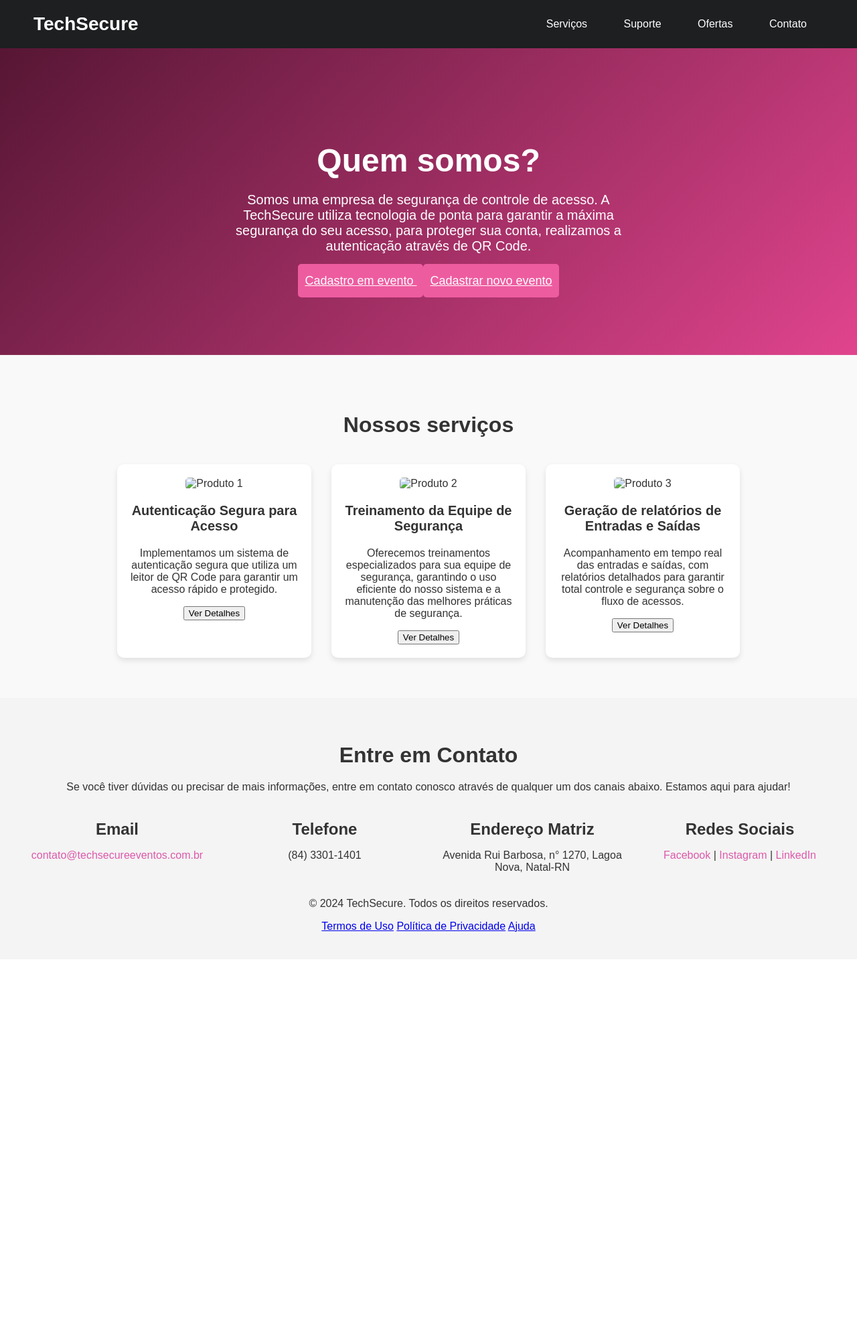
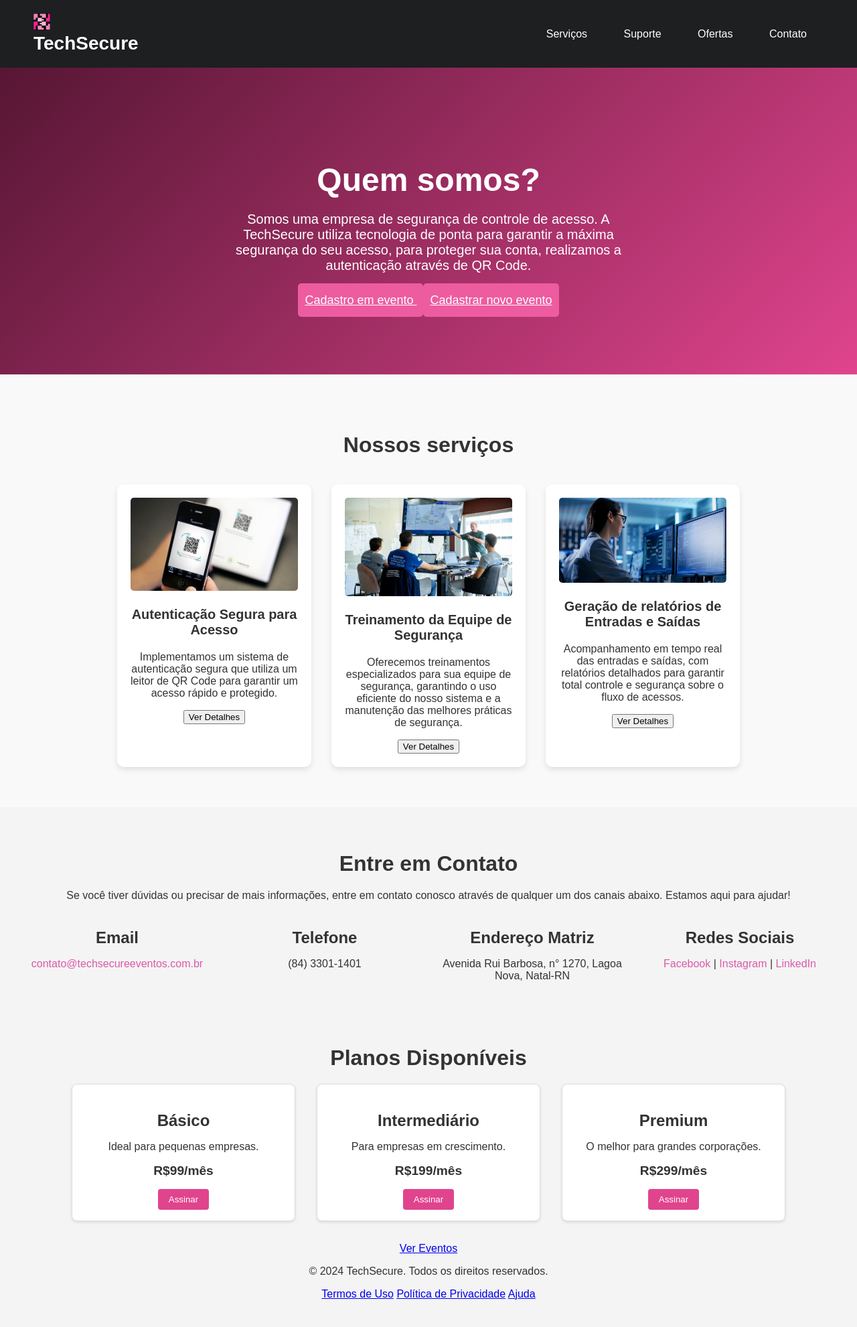
Before and after one commit to claralinhares/projeto_integrador, a Django app: page / in a window 1280 px wide. Shown: the whole page at 67% size. Before the commit the page ends 1391 px from the top, so only its background shows below. Run offline with Django 5.2, Linux system fonts and the light colour scheme.

Commit message:
inserção de imagens e criação  de html

```diff
--- a/projeto/projetointegrador/forms/templates/index.html
+++ b/projeto/projetointegrador/forms/templates/index.html
@@ -1,3 +1,4 @@
+{% load static %}
 <!DOCTYPE html>
 <html lang="pt-br">
   <head>
@@ -12,7 +13,7 @@
     <meta http-equiv="X-Frame-Options" content="DENY" />
     <meta http-equiv="Referrer-Policy" content="no-referrer" />
     <title>Bem-vindo a TechSecure</title>
-    <link rel="stylesheet" href="/static/estilo.css"/>
+    <link rel="stylesheet" href="{% static 'estilo.css' %}"/>
   </head>
 
   <body>
@@ -20,6 +21,7 @@
     <header>
       <nav class="navbar">
         <div class="logo">
+          <img src="{% static  'img/logo 2.png' %}" alt="Logo TechSecure" class="logo">
           <a href="#">TechSecure</a>
         </div>
         <div class="menu">
@@ -45,29 +47,29 @@
         <a href="/forms" class="cta-button" onclick="scrollToForm()">
           Cadastro em evento
         </a>
-        <a href="#" class="cta-button">Cadastrar novo evento</a>
+        <a href="create_event" class="cta-button">Cadastrar novo evento</a>
       </div>
     </section>
     <section class="products" id="nossos-servicos">
       <h2>Nossos serviços</h2>
       <div class="product-cards">
         <div class="product-card">
-          <img src="https://via.placeholder.com/300" alt="Produto 1" />
+          <img src="{% static  'img/card1.jpg' %}" alt="Produto 1" />
           <h3>Autenticação Segura para Acesso</h3>
           <p> Implementamos um sistema de autenticação segura que utiliza um leitor de QR Code para garantir um acesso rápido e protegido.</p>
-          <button>Ver Detalhes</button>
+          <button onclick="scrollToPlans()">Ver Detalhes</button>
         </div>
         <div class="product-card">
-          <img src="https://via.placeholder.com/300" alt="Produto 2" />
+          <img src="{% static  'img/card2.jpg' %}" alt="Produto 2" />
           <h3>Treinamento da Equipe de Segurança</h3>
           <p>Oferecemos treinamentos especializados para sua equipe de segurança, garantindo o uso eficiente do nosso sistema e a manutenção das melhores práticas de segurança.</p>
-          <button>Ver Detalhes</button>
+          <button onclick="scrollToPlans()">Ver Detalhes</button>
         </div>
         <div class="product-card">
-          <img src="https://via.placeholder.com/300" alt="Produto 3" />
+          <img src="{% static  'img/card3.jpg' %}" alt="Produto 3" />
           <h3> Geração de relatórios de Entradas e Saídas</h3>
           <p> Acompanhamento em tempo real das entradas e saídas, com relatórios detalhados para garantir total controle e segurança sobre o fluxo de acessos.</p>
-          <button>Ver Detalhes</button>
+          <button >Ver Detalhes</button>
         </div>
       </div>
     </section>
@@ -102,8 +104,32 @@
           </p>
         </div>
       </div>
+      <section class="pricing" id="planos">
+        <h2>Planos Disponíveis</h2>
+        <div class="pricing-cards">
+          <div class="pricing-card">
+            <h3>Básico</h3>
+            <p>Ideal para pequenas empresas.</p>
+            <p class="price">R$99/mês</p>
+            <button>Assinar</button>
+          </div>
+          <div class="pricing-card">
+            <h3>Intermediário</h3>
+            <p>Para empresas em crescimento.</p>
+            <p class="price">R$199/mês</p>
+            <button>Assinar</button>
+          </div>
+          <div class="pricing-card">
+            <h3>Premium</h3>
+            <p>O melhor para grandes corporações.</p>
+            <p class="price">R$299/mês</p>
+            <button>Assinar</button>
+          </div>
+        </div>
+      </section>
+      <a href="list_events.html">Ver Eventos</a>
 
-    <!-- Rodapé -->
+      <!-- Rodapé -->
     <footer>
       <p>&copy; 2024 TechSecure. Todos os direitos reservados.</p>
       <div>
--- a/projeto/projetointegrador/forms/urls.py
+++ b/projeto/projetointegrador/forms/urls.py
@@ -7,4 +7,7 @@
 urlpatterns = [
     path("", views.forms, name="forms"),
     path("forms/", views.cadastro, name="cadastro"),
+    path("create_event/", views.create_event, name="create_event"),
+    path("scanner/<int:event_id>/", views.scanner_for_event, name="scanner_for_event"),
+    path('list_events/', views.list_events, name='list_events'),
 ]
--- a/projeto/projetointegrador/forms/views.py
+++ b/projeto/projetointegrador/forms/views.py
@@ -2,8 +2,13 @@
 from django.template import loader
 import qrcode
 import base64
-from django.shortcuts import get_object_or_404, render
+from django.shortcuts import get_object_or_404, redirect, render
 from io import BytesIO
+from .models import Event, Participant
+from django.http import JsonResponse
+import json
+from django.contrib import messages
+
 
 def index(request):
     template = loader.get_template("index.html")
@@ -21,4 +26,54 @@
     img.save(buffered, format="PNG")
     qr_img_bytes = base64.b64encode(buffered.getvalue()).decode("ascii")
     template = loader.get_template("formulario.html")
+
     return HttpResponse(template.render({"qrcode": qr_img_bytes}, request))
+
+
+
+def create_event(request):
+    if request.method == "POST":
+        name = request.POST.get("name")
+        description = request.POST.get("description")
+        date = request.POST.get("date")
+        location = request.POST.get("location")
+
+        try:
+            Event.objects.create(name=name, description=description, date=date, location=location)
+            messages.success(request, "Evento cadastrado com sucesso!")
+        except Exception as e:
+            messages.error(request, f"Erro ao cadastrar evento: {e}")
+
+        return redirect ("create_event")
+
+    return render(request, "create_event.html")
+
+def list_events(request):
+    eventos = Event.objects.all()  # Ou outra lógica para filtrar eventos
+    return render(request, 'list_events.html', {'eventos': eventos})
+
+def scanner_for_event(request, event_id):
+    event = get_object_or_404(Event, id=event_id)
+
+    if request.method == "POST":
+        try:
+            body = json.loads(request.body)
+            qr_data = body.get("qr_data")
+
+            # Verifica se o participante existe
+            participant = Participant.objects.get(qr_code_data=qr_data, event=event)
+            if participant.is_present:
+                return JsonResponse({"status": "error", "message": "Presença já registrada!"})
+
+            # Marca o participante como presente
+            participant.is_present = True
+            participant.save()
+            return JsonResponse({"status": "success", "message": "Presença registrada com sucesso!"})
+
+        except Participant.DoesNotExist:
+            return JsonResponse({"status": "error", "message": "QR Code inválido ou participante não encontrado!"})
+
+        except json.JSONDecodeError:
+            return JsonResponse({"status": "error", "message": "Dados inválidos enviados no corpo da solicitação!"})
+
+    return render(request, "scanner.html", {"event": event})
--- a/projeto/projetointegrador/projetointegrador/settings.py
+++ b/projeto/projetointegrador/projetointegrador/settings.py
@@ -10,6 +10,7 @@
 https://docs.djangoproject.com/en/5.1/ref/settings/
 """
 
+import os
 from pathlib import Path
 
 # Build paths inside the project like this: BASE_DIR / 'subdir'.
@@ -119,6 +120,10 @@
 # https://docs.djangoproject.com/en/5.1/howto/static-files/
 
 STATIC_URL = 'static/'
+STATICFILES_DIRS = [
+    os.path.join(BASE_DIR, "static"),
+]
+STATIC_ROOT = os.path.join(BASE_DIR, "staticfiles")
 
 # Default primary key field type
 # https://docs.djangoproject.com/en/5.1/ref/settings/#default-auto-field
--- a/projeto/projetointegrador/projetointegrador/urls.py
+++ b/projeto/projetointegrador/projetointegrador/urls.py
@@ -22,5 +22,8 @@
 urlpatterns = [
     path('admin/', admin.site.urls),
     path("", views.index, name="index"),
-    path('forms/', include('forms.urls'))
-]
+    path('forms/', include('forms.urls')),
+    path("create_event/", views.create_event, name="create_event"),
+    path("scanner/<int:event_id>/", views.scanner_for_event, name="scanner_for_event"),
+    path('list_events/', views.list_events, name='list_events'),
+    ]
--- a/projeto/projetointegrador/static/estilo.css
+++ b/projeto/projetointegrador/static/estilo.css
@@ -21,7 +21,16 @@
   align-items: center;
   padding: 0 50px;
 }
+.logo-container {
+  display: flex;
+  align-items: center;
+}
 
+.logo {
+  width: 25px;
+  height: auto;
+  margin-right: 10px;
+}
 .navbar .logo a {
   font-size: 28px;
   font-weight: bold;
@@ -177,7 +186,6 @@
   margin-top: 20px;
   font-size: 20px;
 }
-
 .contact {
   padding: 40px 20px;
   background-color:linear-gradient(135deg, #571634, #e0448d);
@@ -217,3 +225,48 @@
 .contact-item a:hover {
   text-decoration: underline;
 }
+.pricing {
+  padding: 2rem;
+  background-color: #f4f4f4;
+  text-align: center;
+}
+
+.pricing-cards {
+  display: flex;
+  justify-content: center;
+  gap: 2rem;
+  margin-top: 1rem;
+}
+
+.pricing-card {
+  background-color: #fff;
+  border: 1px solid #ddd;
+  padding: 1rem;
+  border-radius: 8px;
+  box-shadow: 0 2px 4px rgba(0, 0, 0, 0.1);
+  width: 300px;
+}
+
+.pricing-card h3 {
+  font-size: 1.5rem;
+  margin-bottom: 0.5rem;
+}
+
+.pricing-card .price {
+  font-size: 1.2rem;
+  font-weight: bold;
+  margin: 1rem 0;
+}
+
+.pricing-card button {
+  background-color:#e0448d ;
+  color: #fff;
+  border: none;
+  padding: 0.5rem 1rem;
+  border-radius: 4px;
+  cursor: pointer;
+}
+
+.pricing-card button:hover {
+  background-color: #e0448d;
+}
```
Also changed, not shown: projeto/projetointegrador/forms/models.py (+14 -0 lines), projeto/projetointegrador/forms/templates/create_event.html (added, +107 -0 lines), projeto/projetointegrador/forms/templates/formulario.html (+7 -0 lines), projeto/projetointegrador/forms/templates/list_events.html (added, +14 -0 lines), projeto/projetointegrador/forms/templates/scanner.html (added, +41 -0 lines), projeto/projetointegrador/db.sqlite3, projeto/projetointegrador/forms/migrations/0002_event_participant.py (added), projeto/projetointegrador/static/img/card1.jpg (added), projeto/projetointegrador/static/img/card2.jpg (added), projeto/projetointegrador/static/img/card3.jpg (added), projeto/projetointegrador/static/img/logo 2.png (added).
